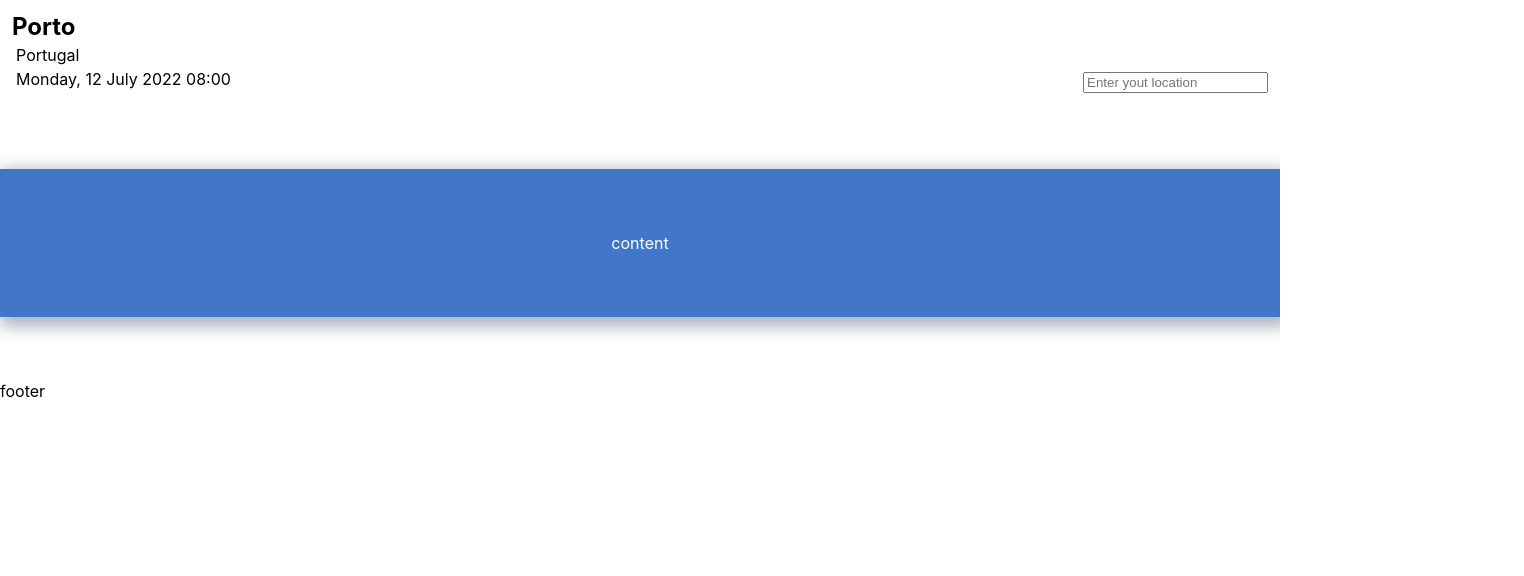
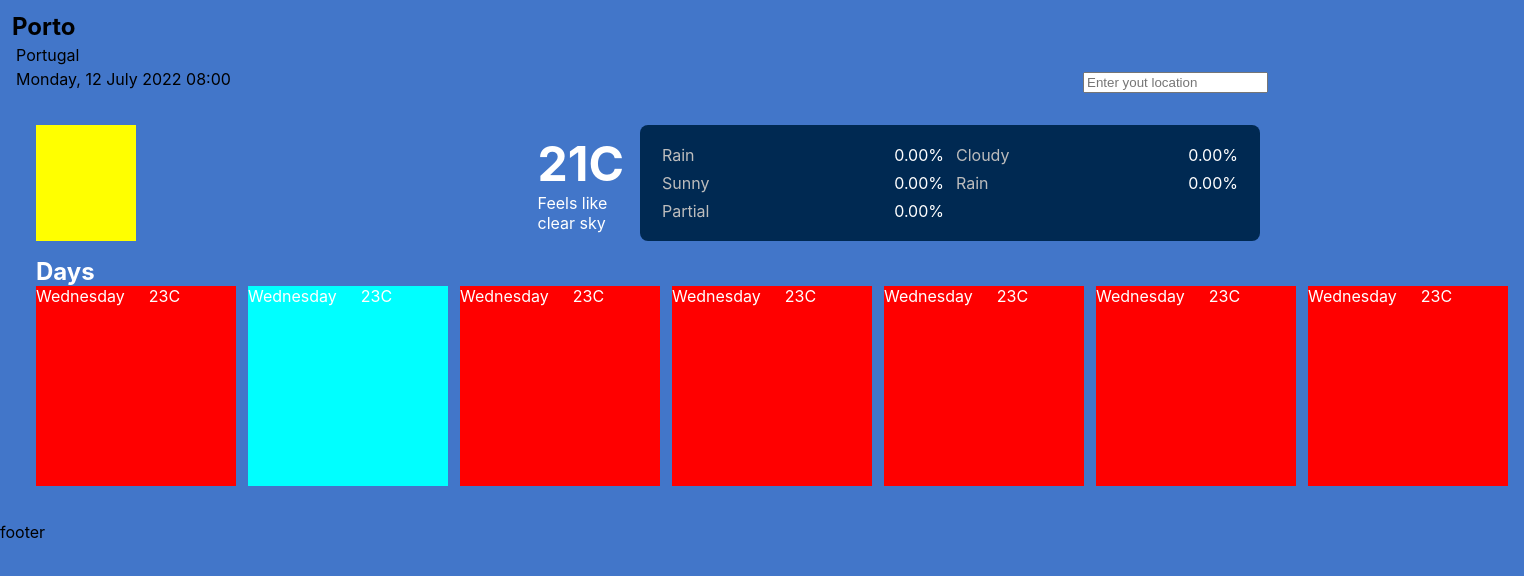
Before and after one commit to GilmarBrito/challenge-weather-app, a Next.js app: page / in a window 1280 px wide. Shown: the top 576 px of the page, 1524 px wide, since content can reach past the window. Built offline with nearby package versions, Linux system fonts and the light colour scheme.

Commit message:
feat: main container with components

```diff
--- /dev/null
+++ b/components/MainContainer/DailyDetailsInfo/dailyDetailsInfo.styles.ts
@@ -0,0 +1,11 @@
+import styled from "styled-components";
+
+export const Info = styled.div`
+  color: #bdbdbd;
+  padding: 4px 6px;
+  display: flex;
+  justify-content: space-between;
+  span + span {
+    color: white;
+  }
+`;
--- /dev/null
+++ b/components/MainContainer/DailyDetailsInfo/index.tsx
@@ -0,0 +1,13 @@
+import { DailyDetailsInfoProps } from "../../../models/DailyDetailsInfo";
+import * as S from "./dailyDetailsInfo.styles";
+
+const DailyDetailsInfo = ({ description, value }: DailyDetailsInfoProps) => {
+  return (
+    <S.Info>
+      <span>{description}</span>
+      <span>{value}</span>
+    </S.Info>
+  );
+};
+
+export default DailyDetailsInfo;
--- /dev/null
+++ b/components/MainContainer/ForecastItem/forecastItem.styles.ts
@@ -0,0 +1,8 @@
+import styled from "styled-components";
+import { ForecastItemProps } from ".";
+
+export const DaysDetails = styled.div<ForecastItemProps>`
+  background-color: ${({ currentDay }) => (currentDay ? "aqua;" : "red")};
+  width: 200px;
+  height: 200px;
+`;
--- /dev/null
+++ b/components/MainContainer/ForecastItem/index.tsx
@@ -0,0 +1,15 @@
+import * as S from "./forecastItem.styles";
+
+export type ForecastItemProps = { currentDay?: boolean };
+
+const ForecastItem = ({ currentDay }: ForecastItemProps) => {
+  return (
+    <S.DaysDetails currentDay={currentDay}>
+      <span>Wednesday</span>
+      <div className="image"></div>
+      <span className="forecastTemperature">23C</span>
+    </S.DaysDetails>
+  );
+};
+
+export default ForecastItem;
--- a/components/MainContainer/index.tsx
+++ b/components/MainContainer/index.tsx
@@ -1,7 +1,46 @@
-import { Main } from "./mainContainer.styles";
+import { DailyDetailsInfoProps } from "../../models/DailyDetailsInfo";
+import DailyDetailsInfo from "./DailyDetailsInfo";
+import ForecastItem from "./ForecastItem";
+import * as S from "./mainContainer.styles";
 
-const MainContainer = ({ children }: { children: JSX.Element }) => {
-  return <Main>{children}</Main>;
+const MainContainer = () => {
+  const detailsInfo: DailyDetailsInfoProps[] = [
+    { value: "0.00%", description: "Rain" },
+    { value: "0.00%", description: "Cloudy" },
+    { value: "0.00%", description: "Sunny" },
+    { value: "0.00%", description: "Rain" },
+    { value: "0.00%", description: "Partial" },
+  ];
+
+  return (
+    <S.Main>
+      <S.DailyInfo>
+        <div className="image"></div>
+        <div className="temperature">
+          <h2>21C</h2>
+          <p>Feels like</p>
+          <span>clear sky</span>
+        </div>
+      </S.DailyInfo>
+      <S.DailyDetails>
+        {detailsInfo.map((detail) => (
+          <DailyDetailsInfo {...detail} />
+        ))}
+      </S.DailyDetails>
+      <S.ForecastList>
+        <h2>Days</h2>
+        <div>
+          <ForecastItem />
+          <ForecastItem currentDay />
+          <ForecastItem />
+          <ForecastItem />
+          <ForecastItem />
+          <ForecastItem />
+          <ForecastItem />
+        </div>
+      </S.ForecastList>
+    </S.Main>
+  );
 };
 
 export default MainContainer;
--- a/components/MainContainer/mainContainer.styles.ts
+++ b/components/MainContainer/mainContainer.styles.ts
@@ -1,17 +1,52 @@
 import styled from "styled-components";
 
 export const Main = styled.main`
+  color: white;
+  display: grid;
+  grid-template-columns: repeat(2, 1fr);
+  padding: 20px;
+`;
+
+export const DailyInfo = styled.section`
   display: flex;
-  flex: 1;
-  flex-direction: column;
-  justify-content: space-evenly;
+  justify-content: space-between;
   align-items: center;
-  color: white;
-  background-color: #4276c9;
-  min-height: 10vh;
-  padding: 4rem 0;
-  margin: 4rem 0;
+  padding: 0 16px;
+
+  .image {
+    width: 100px;
+    height: 100%;
+    background-color: yellow;
+  }
+
+  .temperature {
+    h2 {
+      font-size: 48px;
+    }
+  }
+`;
+
+export const DailyDetails = styled.section`
+  padding: 16px;
+  display: grid;
+  grid-template-columns: repeat(2, 1fr);
   justify-content: center;
-  align-items: center;
-  box-shadow: 5px 5px 15px 5px #aeb6c2;
+  align-content: center;
+  background-color: #002952;
+  border-radius: 8px;
 `;
+
+export const ForecastList = styled.section`
+  grid-column: span 2;
+  margin: 0 auto;
+  padding: 16px;
+
+  h2 {
+    font-size: 24px;
+  }
+
+  div {
+    display: flex;
+    gap: 0 12px;
+  }
+`;
--- /dev/null
+++ b/models/DailyDetailsInfo.ts
@@ -0,0 +1,4 @@
+export type DailyDetailsInfoProps = {
+  value: string;
+  description: string;
+};
--- a/pages/index.tsx
+++ b/pages/index.tsx
@@ -8,9 +8,7 @@ const Home: NextPage = () => {
     <>
       <GlobalStyle />
       <Header />
-      <MainContainer>
-        <div>content</div>
-      </MainContainer>
+      <MainContainer />
       <footer>footer</footer>
     </>
   );
--- a/styles/global.ts
+++ b/styles/global.ts
@@ -7,6 +7,7 @@ const GlobalStyle = createGlobalStyle`
         margin: 0;
         font-family: -apple-system, BlinkMacSystemFont, Segoe UI, Roboto, Oxygen,
         Ubuntu, Cantarell, Fira Sans, Droid Sans, Helvetica Neue, sans-serif;
+        background-color: #4276c9;
     }
 
     a {
@@ -17,6 +18,10 @@ const GlobalStyle = createGlobalStyle`
     * {
         box-sizing: border-box;
     }
+
+    h1,h2, h3,h4,h5,p {
+        margin: 0;
+    }
 `;
 
 export default GlobalStyle;
```
Lines whose indentation alone changed are shown as unchanged.
